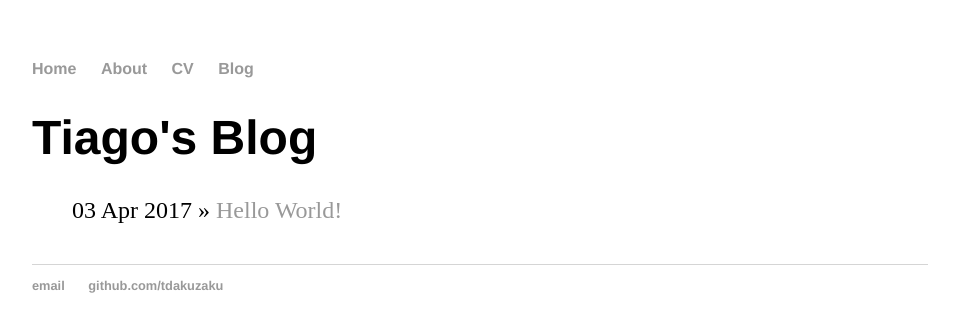
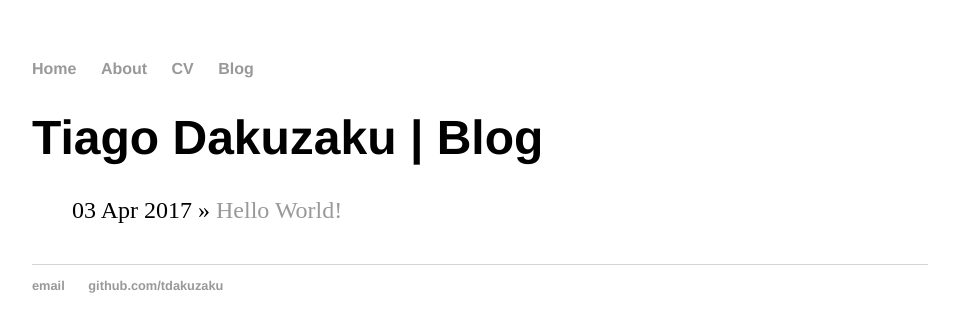
Before and after one commit to tdakuzaku/Tiago-Dakuzaku, a Jekyll site: the page built from blog/index.html, in a window 1280 px wide. Shown: the top 332 px of the page, without its empty margins (160-1119 px from the left). Built offline with Jekyll 4.4.1, drawn with Linux system fonts in a browser that asks for light colours.

Commit message:
Better configs

```diff
--- a/_config.yml
+++ b/_config.yml
@@ -1,3 +1,19 @@
 name: Tiago Dakuzaku | Full-Stack Developer
 markdown: kramdown
 permalink: /blog/:year/:month/:day/:title
+timezone: America/Sao_Paulo
+encoding: utf-8
+
+defaults:
+  -
+    scope:
+      path: ""
+    values:
+      layout: "default"
+  -
+    scope:
+      type: "posts"
+    values:
+      layout: "post"
+
+# gems: [jekyll-watch]
--- a/about/index.html
+++ b/about/index.html
@@ -1,5 +1,5 @@
 ---
-layout: default
+title: Tiago Dakuzaku | About
 ---
 <div class="blurb">
     <h1>About me</h1>
--- a/blog/index.html
+++ b/blog/index.html
@@ -1,11 +1,10 @@
 ---
-layout: default
-title: Tiago's Blog
+title: Tiago Dakuzaku | Blog
 ---
 	<h1>{{ page.title }}</h1>
 	<ul class="posts">
 
 	  {% for post in site.posts %}
-	    <li><span>{{ post.date | date_to_string }}</span> » <a href="https://tdakuzaku.github.io/Tiago-Dakuzaku/{{ post.url }}" title="{{ post.title }}">{{ post.title }}</a></li>
+	    <li><span>{{ post.date | date_to_string }}</span> » <a href="/{{ post.url }}" title="{{ post.title }}">{{ post.title }}</a></li>
 	  {% endfor %}
 	</ul>
--- a/cv/index.html
+++ b/cv/index.html
@@ -1,5 +1,5 @@
 ---
-layout: default
+title: Tiago Dakuzaku | Curriculum
 ---
 <div class="blurb">
     <h1>Curriculum</h1>
```
Also changed, not shown: _posts/2017-04-03-hello-world.md (+1 -1 lines), _layouts/feed.html (added), favicon.ico (added).
